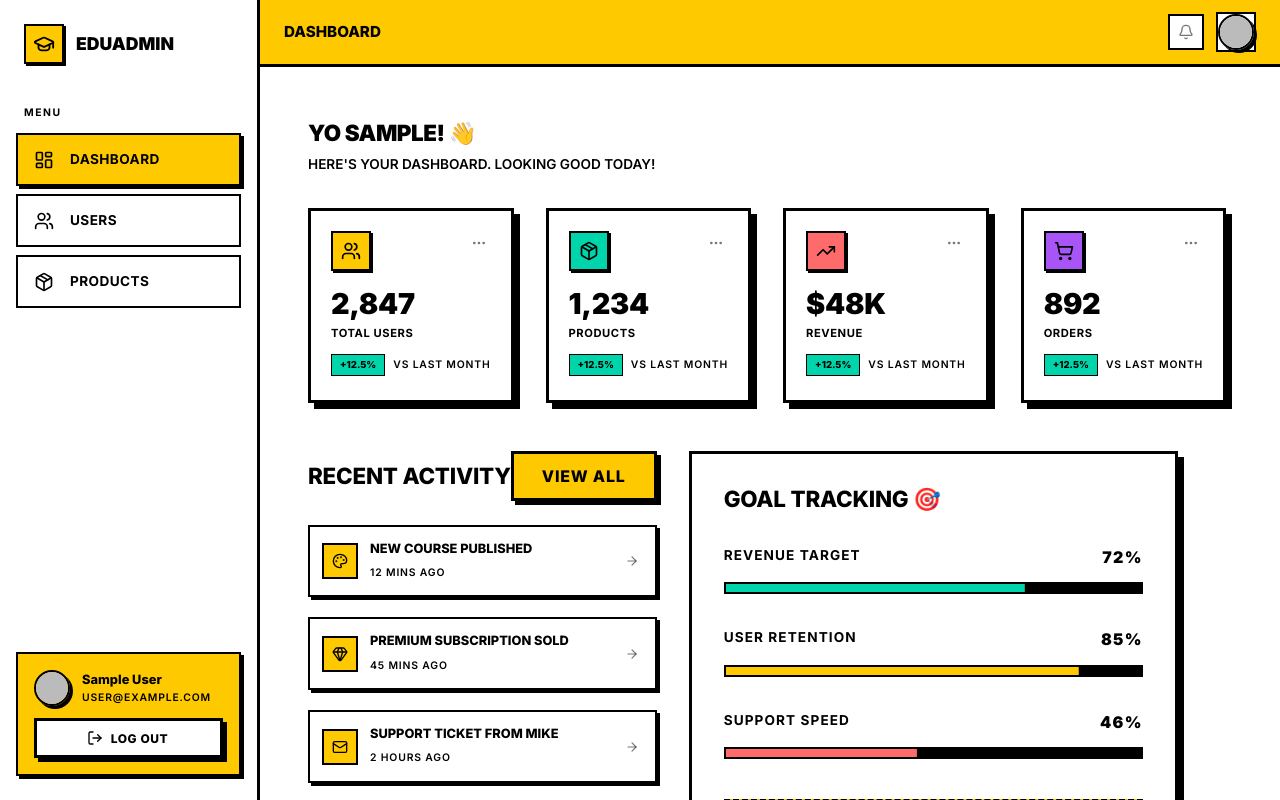
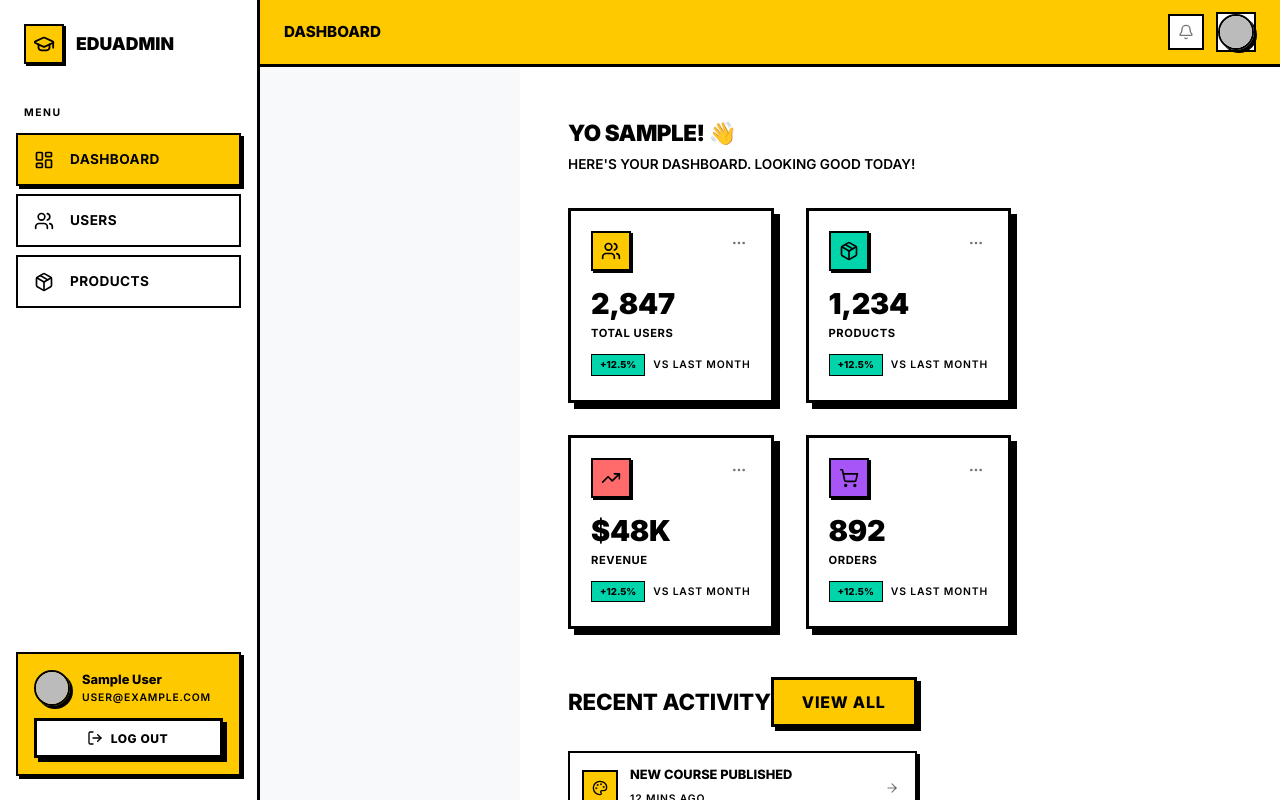
Before and after one commit to zeridexcom/eduadmin, a Next.js app: page /dashboard in a window 1280 px wide. Shown: the top 800 px of the page. Built offline with nearby package versions, Linux system fonts and the light colour scheme; no server answers; sample sign-in values are in the browser's storage.

Commit message:
Fix Layout Gap: Use margin-left to fill remaining space

```diff
--- a/src/app/dashboard/layout.js
+++ b/src/app/dashboard/layout.js
@@ -301,6 +301,7 @@ export default function DashboardLayout({ children }) {
                     flexGrow: 1,
                     minHeight: '100vh',
                     width: { md: `calc(100% - ${drawerWidth}px)` },
+                    ml: { md: `${drawerWidth}px` }, // Explicit margin left for desktop
                     bgcolor: 'background.default',
                     p: 0, // Reset padding
                 }}
```
